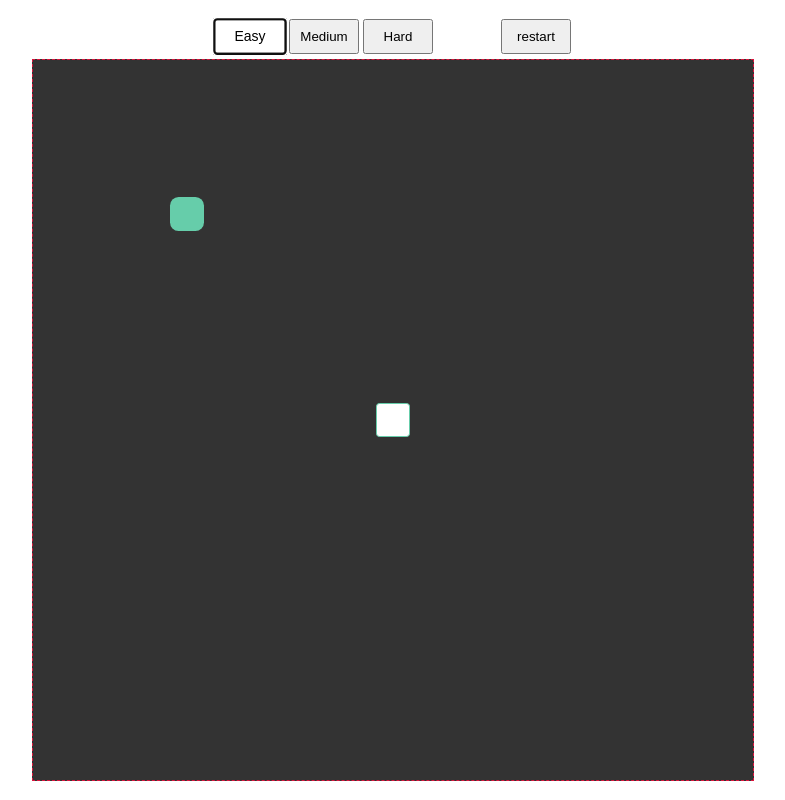
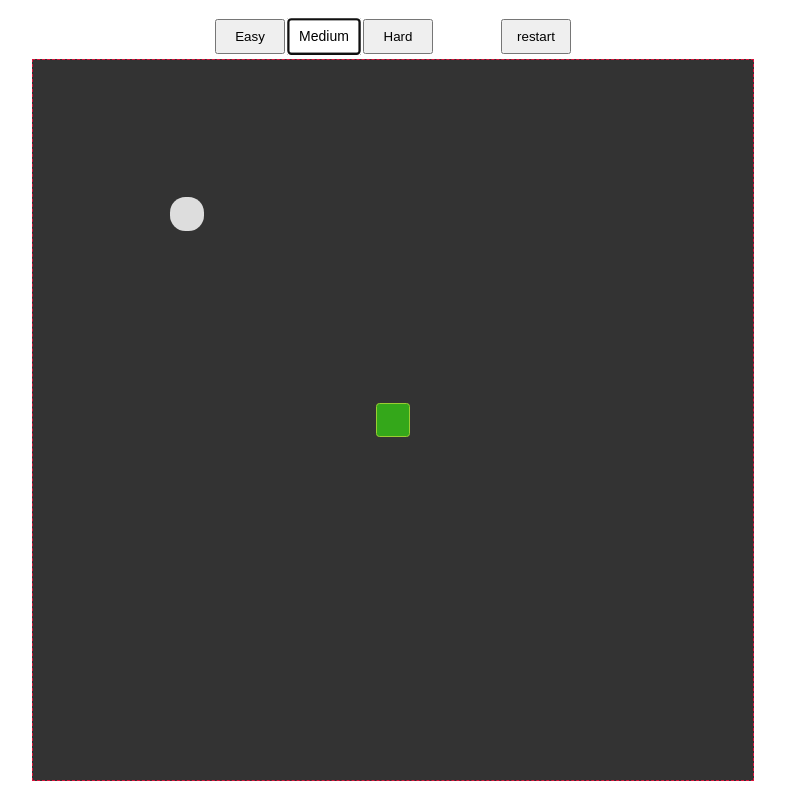
Before and after one commit to WooCashpirowski/snake, a plain HTML site: page index.html in a window 1280 px wide. Shown: the whole page, without its empty margins (247-1032 px from the left). Drawn offline with Linux system fonts and the light colour scheme.

Commit message:
Update index.html

```diff
--- a/index.html
+++ b/index.html
@@ -47,19 +47,16 @@
         height: 90vmin;
       }
 
-      .lost {
-        background-color: crimson;
+      .snake {
+        background-color: #34a71a;
+        z-index: 2;
+        border: 0.1px solid yellowgreen;
+        border-radius: 10%;
       }
 
-      .snake {
-        background-color: white;
-        border: 0.5px solid mediumaquamarine;
-        border-radius: 10%;
-        z-index: 2;
-      }
       .food {
-        background-color: mediumaquamarine;
-        border-radius: 25%;
+        background-color: #ddd;
+        border-radius: 45%;
         z-index: 1;
       }
     </style>
@@ -67,8 +64,8 @@
   </head>
   <body>
     <div class="buttons">
-      <button class="btn easy" autofocus>Easy</button>
-      <button class="btn medium">Medium</button>
+      <button class="btn easy">Easy</button>
+      <button class="btn medium" autofocus>Medium</button>
       <button class="btn hard">Hard</button>
       <button class="btn restart">restart</button>
     </div>
```
